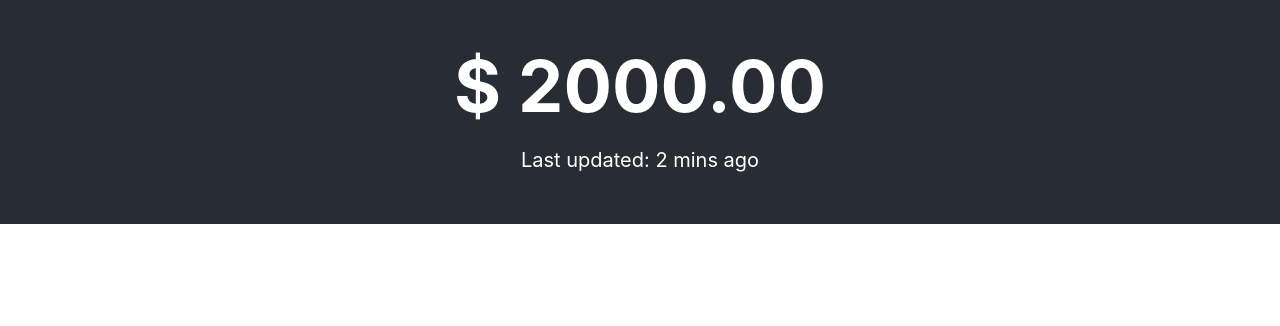
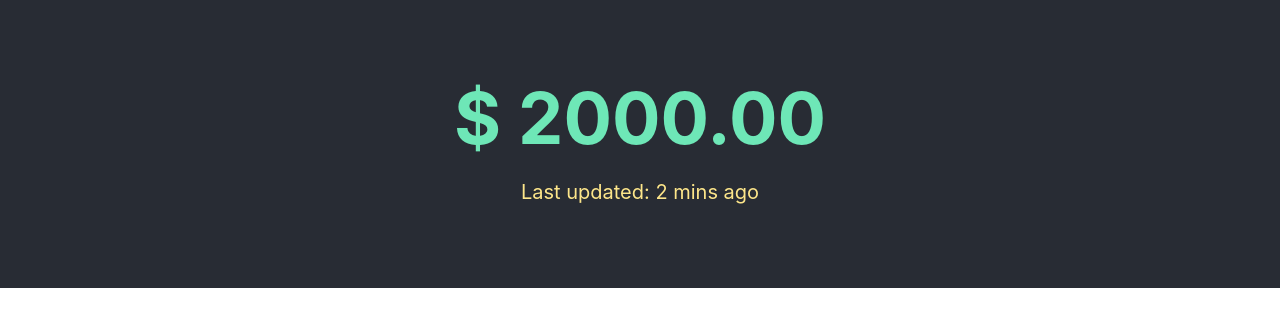
Before and after one commit to devenkhatri/cypto-dashboard, a React (Create React App) app: page / in a window 1280 px wide. Shown: the top 326 px of the page. Built offline with nearby package versions, Linux system fonts and the light colour scheme.

Commit message:
fixed colors

```diff
--- a/src/App.js
+++ b/src/App.js
@@ -3,10 +3,10 @@ import './App.css';
 function App() {
   return (
     <div className="App">
-      <header className="App-header">
-        <div className="grid grid-cols-1 gap-6 place-content-center h-56 w-full p-8 text-center">
-          <div className="text-7xl font-bold text-primary">$ 2000.00</div>
-          <div className="text-xl text-secondary">Last updated: 2 mins ago</div>
+      <header className="App-header h-72 w-full">
+        <div className="grid grid-cols-1 gap-6 place-content-center p-8 text-center">
+          <div className="text-7xl font-bold text-green-300">$ 2000.00</div>
+          <div className="text-xl text-yellow-200">Last updated: 2 mins ago</div>
         </div>
       </header>
     </div>
--- a/tailwind.config.js
+++ b/tailwind.config.js
@@ -1,14 +1,8 @@
-const colors = require('tailwindcss/colors')
 
 module.exports = {
   purge: ['./src/**/*.{js,jsx,ts,tsx}', './public/index.html'],
   // darkMode: media, // or 'media' or 'class'
   theme: {
-    colors: {
-      primary: colors.indigo,
-      secondary: colors.yellow,
-      neutral: colors.gray,
-    },
     extend: {},
   },
   variants: {
```
